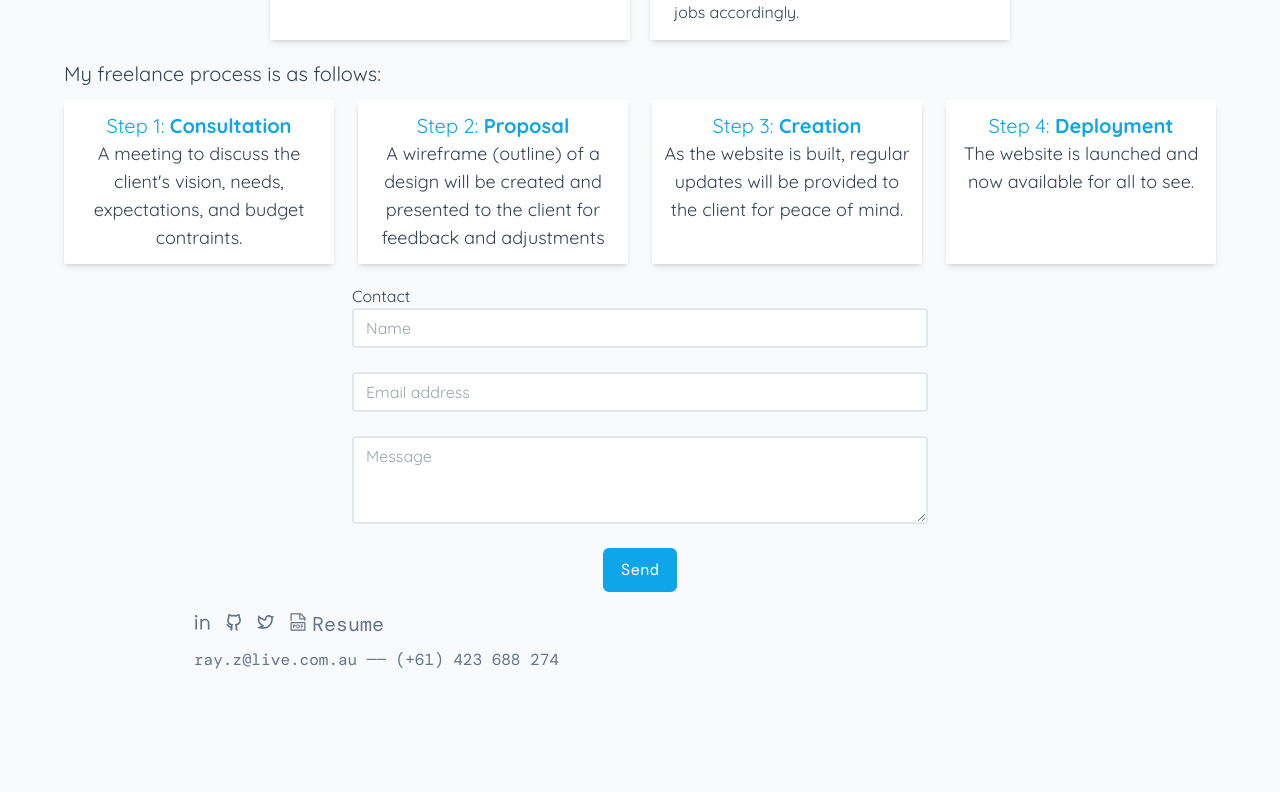
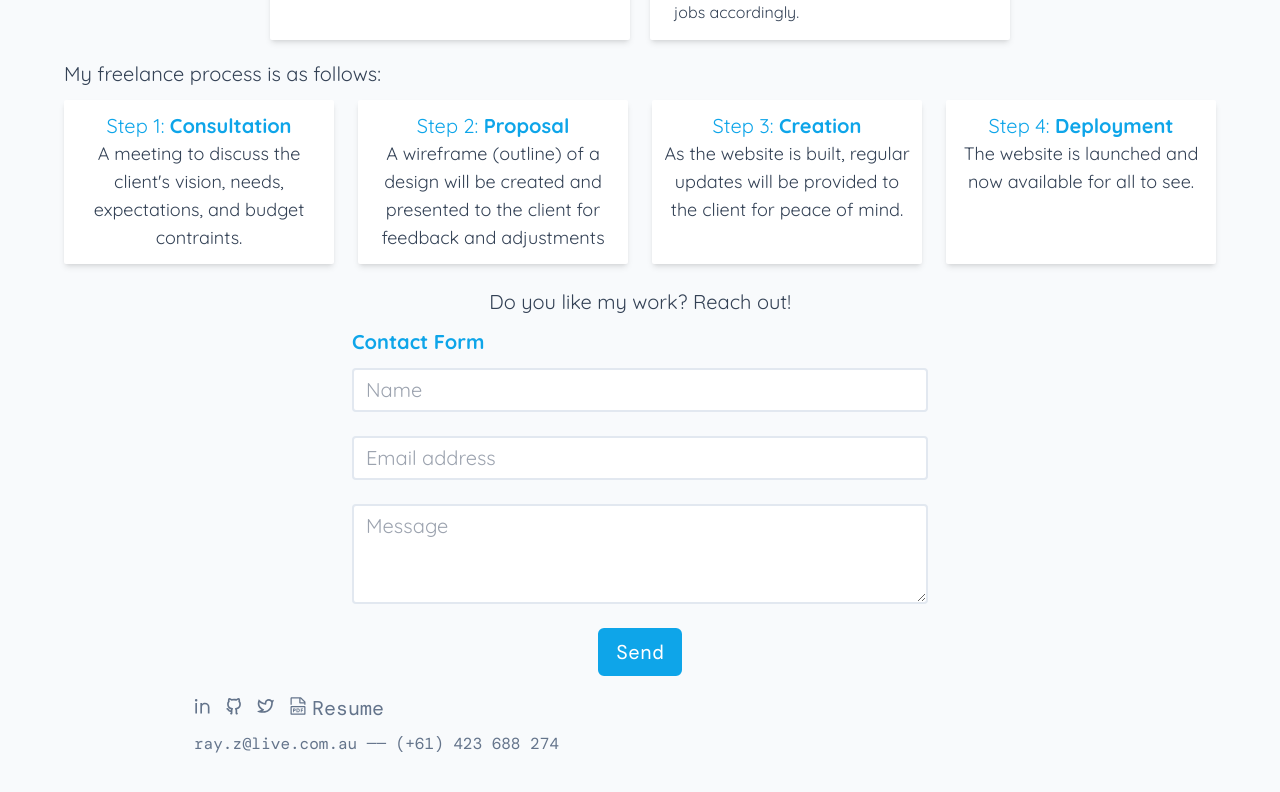
Before and after one commit to king-oldmate/portfolio-attempt-idk, a React (Create React App) app: page /freelance in a window 1280 px wide. Shown: the part 1296-2088 px from the top of the page. Before the commit the page ends 2008 px from the top, so only its background shows below. Built offline with nearby package versions, Linux system fonts and the light colour scheme; a web font is replaced by a local one.

Commit message:
Added freelance route

```diff
--- a/src/App.js
+++ b/src/App.js
@@ -1,16 +1,12 @@
-import Main from "./Main";
+import Info from "./Info";
 import Portfolio from "./Portfolio";
 import Footer from "./Footer";
-import FreelanceProcess from "./FreelanceProcess";
-import ContactForm from "./ContactForm";
 
 function App() {
   return (
     <div className='p-10 space-y-5 '>
-      <Main />
+      <Info />
       <Portfolio />
-      <FreelanceProcess />
-      <ContactForm />
       <Footer />
     </div>
   );
--- a/src/ContactForm.jsx
+++ b/src/ContactForm.jsx
@@ -2,19 +2,27 @@ import React from "react";
 
 const ContactForm = () => {
   return (
-    <div className='max-w-xl mx-auto'>
-      <h2>Contact</h2>
+    <div className='max-w-xl mx-auto text-xl'>
+      <p className='mt-6 text-center'>Do you like my work? Reach out!</p>
+      <p className='my-3 font-bold text-sky-500'>Contact Form</p>
       <form className='flex flex-col space-y-6'>
-        <input className='contact-input' type='text' placeholder='Name' />
+        <input
+          className='contact-input'
+          type='text'
+          placeholder='Name'
+          required
+        />
         <input
           className='contact-input'
           type='email'
           placeholder='Email address'
+          required
         />
         <textarea
           className='contact-input'
           rows='3'
           placeholder='Message'
+          required
         ></textarea>
         <button
           type='submit'
--- /dev/null
+++ b/src/FreelanceApp.jsx
@@ -0,0 +1,20 @@
+import React from "react";
+import Info from "./Info";
+import Portfolio from "./Portfolio";
+import FreelanceProcess from "./FreelanceProcess";
+import ContactForm from "./ContactForm";
+import Footer from "./Footer";
+
+const FreelanceApp = () => {
+  return (
+    <div className='p-10 space-y-5 '>
+      <Info />
+      <Portfolio />
+      <FreelanceProcess />
+      <ContactForm />
+      <Footer />
+    </div>
+  );
+};
+
+export default FreelanceApp;
--- a/src/Main.jsx
+++ b/src/Info.jsx
@@ -1,6 +1,6 @@
 import React from "react";
 
-const Main = () => {
+const Info = () => {
   return (
     <main className='max-w-4xl mx-auto text-xl font-quicksand'>
       <p
@@ -24,4 +24,4 @@ const Main = () => {
   );
 };
 
-export default Main;
+export default Info;
--- a/src/index.js
+++ b/src/index.js
@@ -2,10 +2,17 @@ import React from "react";
 import ReactDOM from "react-dom/client";
 import "./index.css";
 import App from "./App";
+import { BrowserRouter, Routes, Route } from "react-router-dom";
+import FreelanceApp from "./FreelanceApp";
 
 const root = ReactDOM.createRoot(document.getElementById("root"));
 root.render(
   <React.StrictMode>
-    <App />
+    <BrowserRouter>
+      <Routes>
+        <Route path='/' element={<App />} />
+        <Route path='/freelance' element={<FreelanceApp />} />
+      </Routes>
+    </BrowserRouter>
   </React.StrictMode>
 );
```
